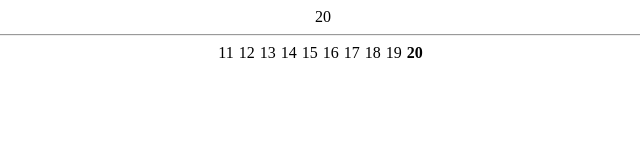
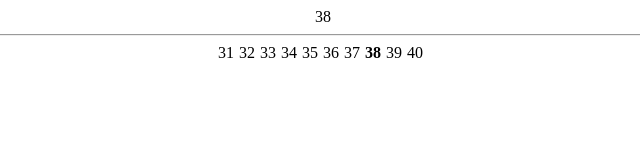
Before and after one commit to minchanwoo/pagenation_stopwatch, a React (Create React App) app: page / in a window 1280 px wide. Shown: the top 160 px of the page, without its empty margins (317-957 px from the left). Built offline with nearby package versions, Linux system fonts and the light colour scheme.

Commit message:
나머지연산자를 이용하여 수동으로 currentNearPages쓰던걸자동으로 다이나믹하게 바꿔줌

```diff
--- a/src/App.js
+++ b/src/App.js
@@ -9,15 +9,17 @@ class App extends Component {
 
   componentDidMount() {
     setInterval(()=> {
-      if(this.state.currentPage < 20) {
-        if(this.state.currentPage === 10) {
+      const { currentPage } = this.state;
+      if(currentPage < 40) {
+        if(currentPage % 10 === 0) {
+          const newNearPages = [currentPage+1,currentPage+2,currentPage+3,currentPage+4,currentPage+5,currentPage+6,currentPage+7,currentPage+8,currentPage+9,currentPage+10];
           this.setState({
-            currentPage: this.state.currentPage + 1,
-            currentNearPages: [11, 12, 13, 14, 15, 16, 17, 18, 19, 20],
+            currentPage: currentPage + 1,
+            currentNearPages: newNearPages,
           })
         } else {
           this.setState({
-            currentPage: this.state.currentPage + 1,
+            currentPage: currentPage + 1,
           })
         }
       }
```
